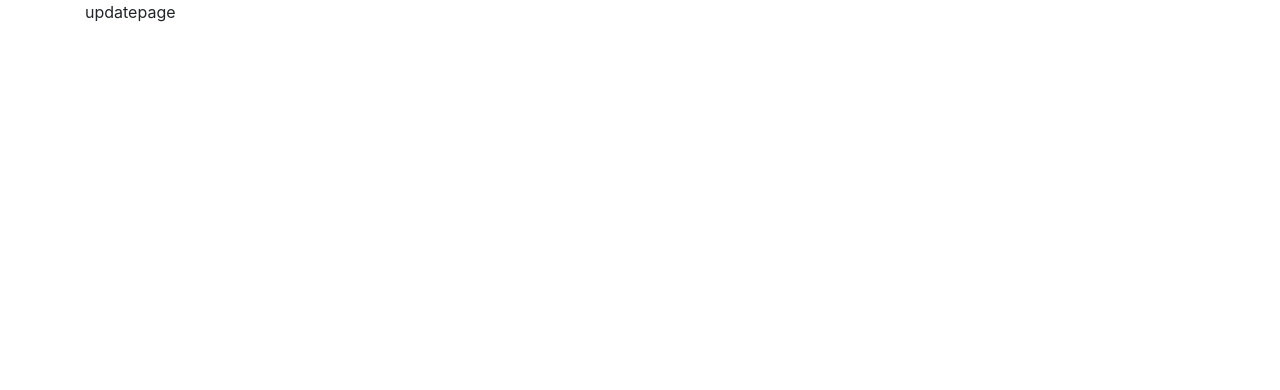
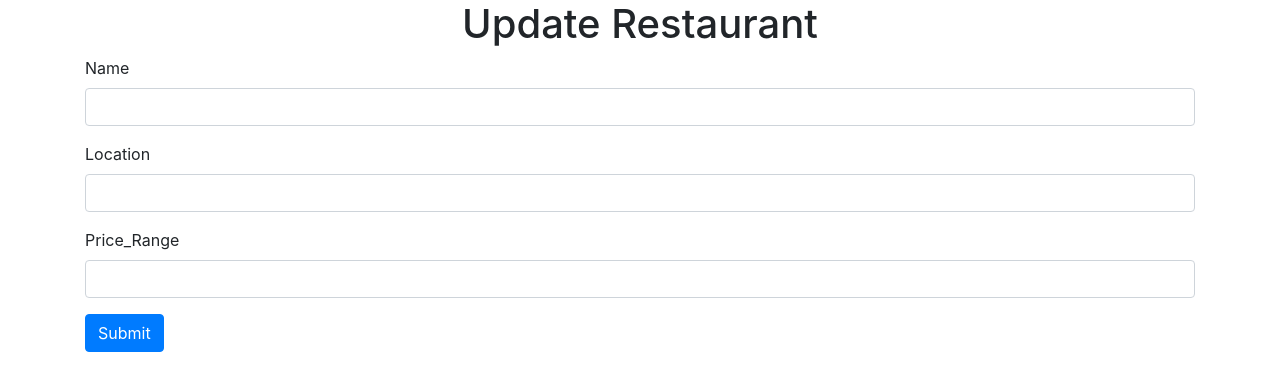
Before and after one commit to Elham-Ahmadzadeh/Yelp-restaurant-app, a React (Create React App) app in the folder client/: page /restaurants/1/update in a window 1280 px wide. Shown: the top 390 px of the page. Built offline with nearby package versions, Linux system fonts and the light colour scheme; no server answers.

Commit message:
update restaurants added

```diff
--- a/client/src/components/RestaurantList.jsx
+++ b/client/src/components/RestaurantList.jsx
@@ -1,11 +1,12 @@
 import React, { useEffect, useContext } from 'react'
 import RestaurantFinder from '../apies/RestaurantFinder'
 import { RestaurantsContext } from '../context/RestaurantsContext'
-
+import { useHistory } from 'react-router-dom'
 const RestaurantList = (props) => {
   //consume context to see api
   const { restaurants, setRestaurants } = useContext(RestaurantsContext)
-
+  // represent history of browser
+  let history = useHistory()
   useEffect(() => {
     const fetchData = async () => {
       try {
@@ -16,6 +17,12 @@
 
     fetchData()
   }, [])
+
+  const handleUpdate = async (e, id) => {
+    e.stopPropagation()
+    // pushing url
+    history.push(`/restaurants/${id}/update`)
+  }
 
   const handleDelete = async (e, id) => {
     //to prevent the default bubbling  DOM behaviour
@@ -56,7 +63,12 @@
                   <td>{'$'.repeat(el.price_range)}</td>
                   <td>reviews</td>
                   <td>
-                    <button className="btn btn-sm btn-warning">Update</button>
+                    <button
+                      onClick={(e) => handleUpdate(e, el.id)}
+                      className="btn btn-sm btn-warning"
+                    >
+                      Update
+                    </button>
                   </td>
                   <td>
                     <button
--- /dev/null
+++ b/client/src/components/UpdateRestaurant.jsx
@@ -0,0 +1,77 @@
+import React, { useState, useContext, useEffect } from 'react'
+import { useParams } from 'react-router-dom'
+import RestaurantFinder from '../apies/RestaurantFinder'
+import { RestaurantsContext } from '../context/RestaurantsContext'
+const UpdateRestaurant = (props) => {
+  // to have access to ID
+  const { id } = useParams()
+  const { restaurants } = useContext(RestaurantsContext)
+  const [name, setName] = useState('')
+  const [location, setLocation] = useState('')
+  const [priceRange, setPriceRange] = useState('')
+
+  useEffect(() => {
+    // we must not add id as an arg to fetchData() id has taken from params
+    const fetchData = async () => {
+      const response = await RestaurantFinder.get(`/${id}`)
+      setName(response.data.data.restaurant.name)
+      setLocation(response.data.data.restaurant.location)
+      setPriceRange(response.data.data.restaurant.price_range)
+    }
+    fetchData()
+  }, [])
+
+  const handleSubmit = (id) => {
+    try {
+      const response = RestaurantFinder.put(`/${id}`)
+      console.log(response)
+    } catch (err) {
+      console.log(err)
+    }
+  }
+  return (
+    <div>
+      <form action="">
+        <div className="form-group">
+          <label htmlFor="Name">Name</label>
+          <input
+            value={name}
+            onChange={(e) => setName(e.target.value)}
+            id="name"
+            className="form-control"
+          />
+        </div>
+        <div className="form-group">
+          <label htmlFor="Location">Location</label>
+          <input
+            value={location}
+            onChange={(e) => setLocation(e.target.value)}
+            id="location"
+            className="form-control"
+          />
+        </div>
+        <div className="form-group">
+          <label htmlFor="Price_Range">Price_Range</label>
+          <input
+            value={priceRange}
+            onChange={(e) => setPriceRange(e.target.value)}
+            min="1"
+            max="5"
+            id="price_range"
+            className="form-control"
+            type="number"
+          />
+        </div>
+        <button
+          onClick={handleSubmit}
+          type="submit" /* must be submit */
+          className="btn btn-primary"
+        >
+          Submit
+        </button>
+      </form>
+    </div>
+  )
+}
+
+export default UpdateRestaurant
--- a/client/src/routes/UpdatePage.jsx
+++ b/client/src/routes/UpdatePage.jsx
@@ -1,10 +1,12 @@
 // hit rafce
 import React from 'react'
+import UpdateRestaurant from '../components/UpdateRestaurant'
 
 const UpdatePage = () => {
   return (
     <div>
-      updatepage
+      <h1 className="text-center">Update Restaurant</h1>
+      <UpdateRestaurant />
     </div>
   )
 }
```
Also changed, not shown: 1 other file (tests, documents, lock files or other folders).
